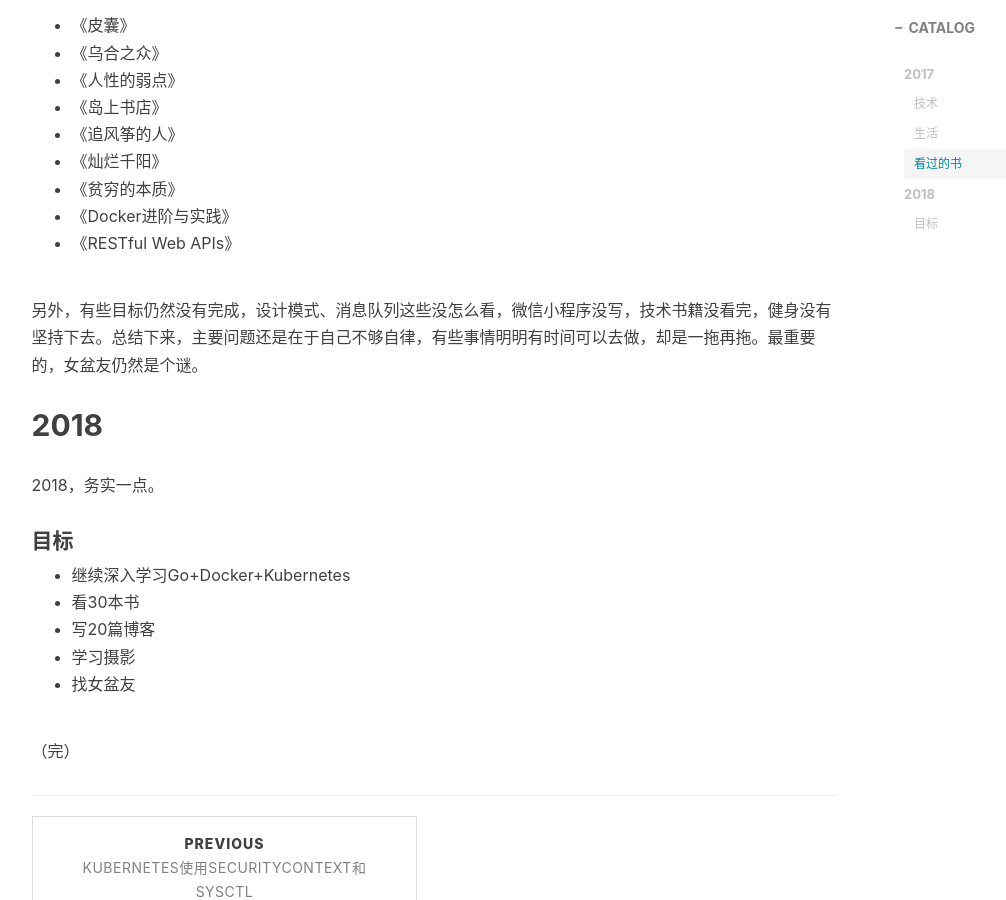
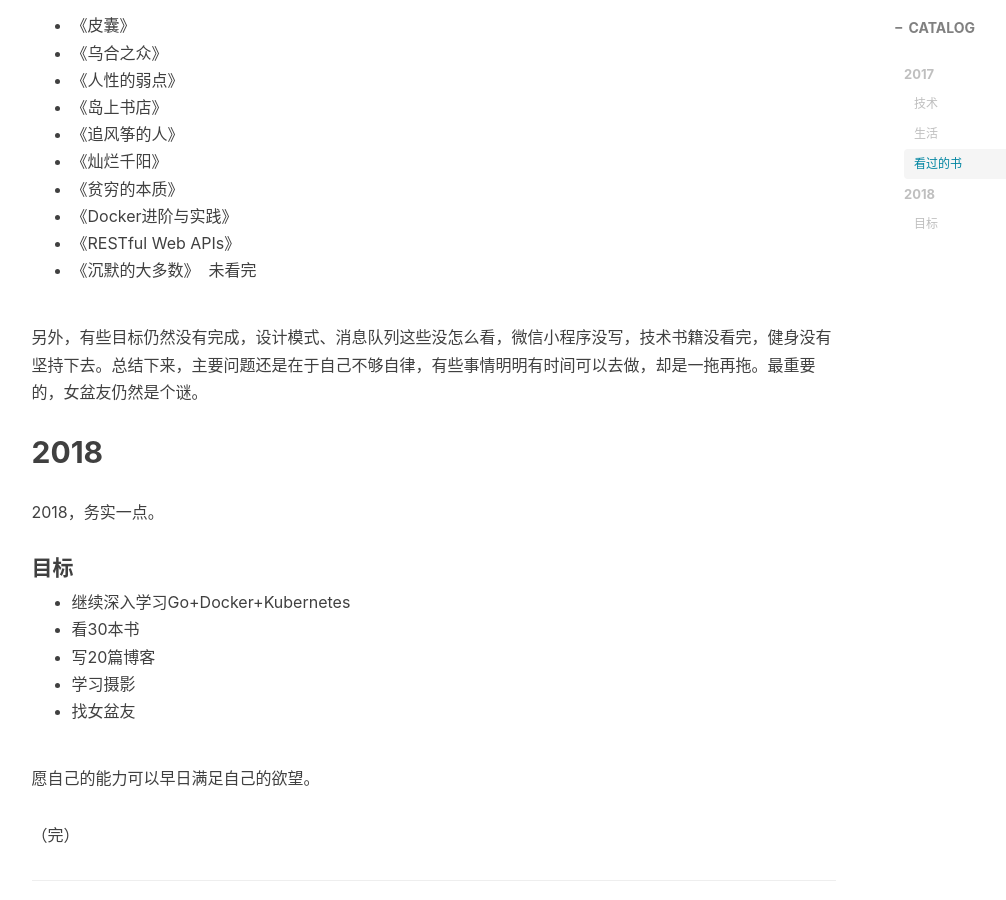
Before and after one commit to fengh0409/fengh0409.github.io, a Jekyll site: the page built from _posts/2018-02-09-annual-summary-and-plan.markdown, in a window 1280 px wide and 900 px high, scrolled down 1086 px. Shown: the whole window, without its empty margins (136-1142 px from the left). Built offline with Jekyll 4.4.1, drawn with Linux system fonts in a browser that asks for light colours; nearby versions of some CDN libraries; comment, search, counter and statistics services are not loaded.

Commit message:
Update 2018-02-09-annual-summary-and-plan.markdown

```diff
--- a/_posts/2018-02-09-annual-summary-and-plan.markdown
+++ b/_posts/2018-02-09-annual-summary-and-plan.markdown
@@ -11,7 +11,7 @@ tags:
 ---
 
 
-又到年底，回顾2017年初定下的[目标](http://http://bazingafeng.com/2017/02/12/annual-plan/ "目标")，咳咳咳....
+又到年底，回顾2017年初定下的[目标](http://bazingafeng.com/2017/02/12/annual-plan/)，咳咳咳....
 
 ## 2017
 2017，定了一堆目标，想当初定目标时信心满满，肯定能全部完成，然而事实证明，理想很丰满，现实啪啪啪。
@@ -39,6 +39,7 @@ tags:
 * 《贫穷的本质》
 * 《Docker进阶与实践》
 * 《RESTful Web APIs》
+* 《沉默的大多数》  未看完
 
 另外，有些目标仍然没有完成，设计模式、消息队列这些没怎么看，微信小程序没写，技术书籍没看完，健身没有坚持下去。总结下来，主要问题还是在于自己不够自律，有些事情明明有时间可以去做，却是一拖再拖。最重要的，女盆友仍然是个谜。
 
@@ -52,5 +53,6 @@ tags:
 * 学习摄影
 * 找女盆友
 
+愿自己的能力可以早日满足自己的欲望。
 
 （完）
```
